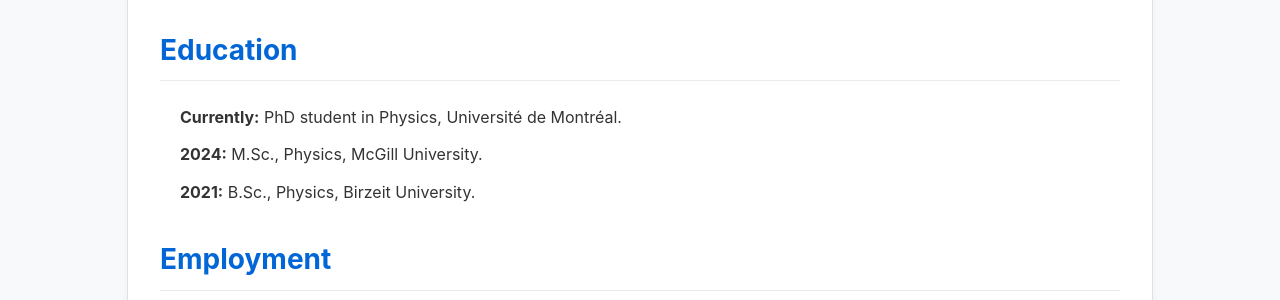
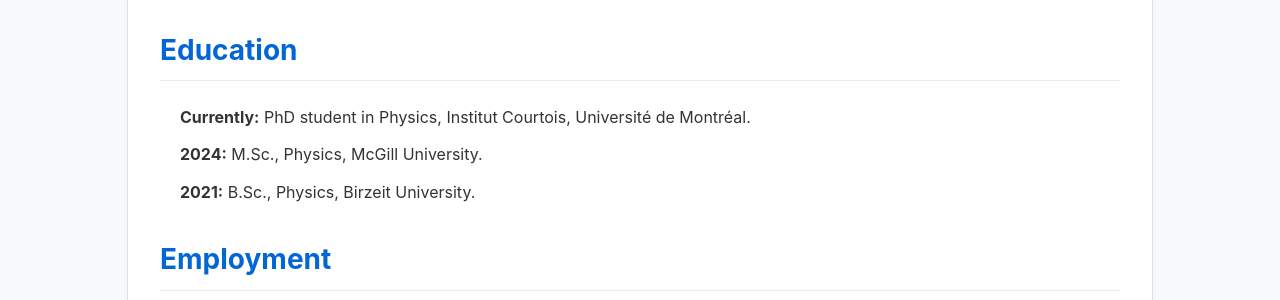
Before and after one commit to MuathHamidi/muath.hamidi, a Jekyll site: the page built from index.md, in a window 1280 px wide and 900 px high. Shown: the part 213-513 px from the top of the window. Built offline with Jekyll 4.4.1, drawn with Linux system fonts in a browser that asks for light colours.

Commit message:
Update index.md

```diff
--- a/index.md
+++ b/index.md
@@ -19,7 +19,7 @@
 
 <!-- This is the main content area -->
 ## Education
-*   **Currently:** PhD student in Physics, Université de Montréal.
+*   **Currently:** PhD student in Physics, Institut Courtois, Université de Montréal.
 *   **2024:** M.Sc., Physics, McGill University.
 *   **2021:** B.Sc., Physics, Birzeit University.
 
```
